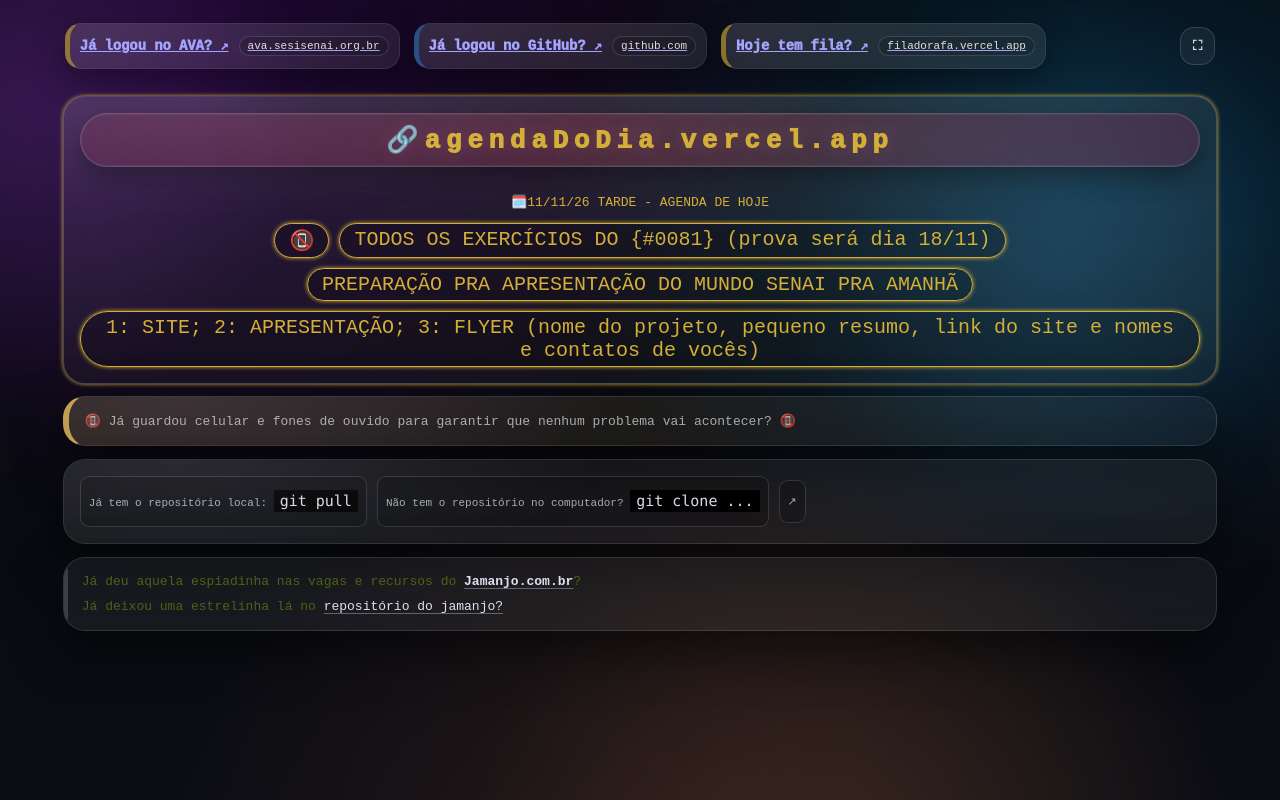
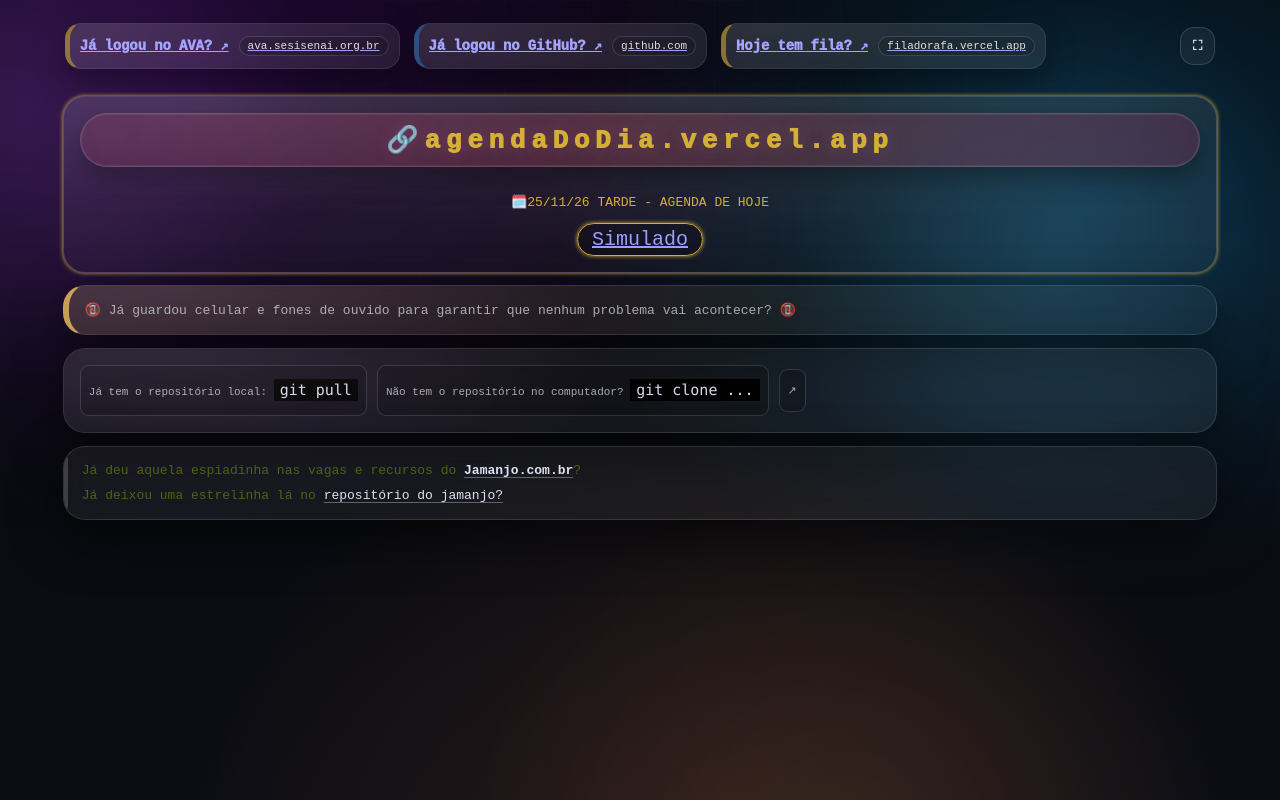
Before and after one commit to rafaellindemann/agendadodia, a plain HTML site: page index.html in a window 1280 px wide. Drawn offline with Linux system fonts and the light colour scheme.

Commit message:
Update index.html

```diff
--- a/index.html
+++ b/index.html
@@ -59,14 +59,14 @@
         <!-- *** -->
         <!-- <h2>🗓️AGENDA DE HOJE🗓️</h2> -->
         <h2> 🔗agendaDoDia.vercel.app</h2>
-        <p>🗓️11/11/26 TARDE - AGENDA DE HOJE</p>
+        <p>🗓️25/11/26 TARDE - AGENDA DE HOJE</p>
 
 
         <ul class="tarefas">
-          <li class="tarefa"> 📵 </li>
-          <li class="tarefa"> TODOS OS EXERCÍCIOS DO {#0081} (prova será dia 18/11)</li>
+          <li class="tarefa"> <a href="https://drive.google.com/drive/folders/1T2Qa31iglU7ki1mKLfkhnq0zcH8NaWye?usp=sharing">Simulado</a> </li>
+          <!-- <li class="tarefa"> TODOS OS EXERCÍCIOS DO {#0081} (prova será dia 18/11)</li>
           <li class="tarefa"> PREPARAÇÃO PRA APRESENTAÇÃO DO MUNDO SENAI PRA AMANHÃ </li>
-          <li class="tarefa"> 1: SITE; 2: APRESENTAÇÃO; 3: FLYER (nome do projeto, pequeno resumo, link do site e nomes e contatos de vocês)</li>
+          <li class="tarefa"> 1: SITE; 2: APRESENTAÇÃO; 3: FLYER (nome do projeto, pequeno resumo, link do site e nomes e contatos de vocês)</li> -->
 
           <!-- <li class="tarefa"> Hoje é dia de vermos coisas novas :D </li> -->
           <!-- <li class="tarefa"> Reunião com visita especial	</li> -->
```
